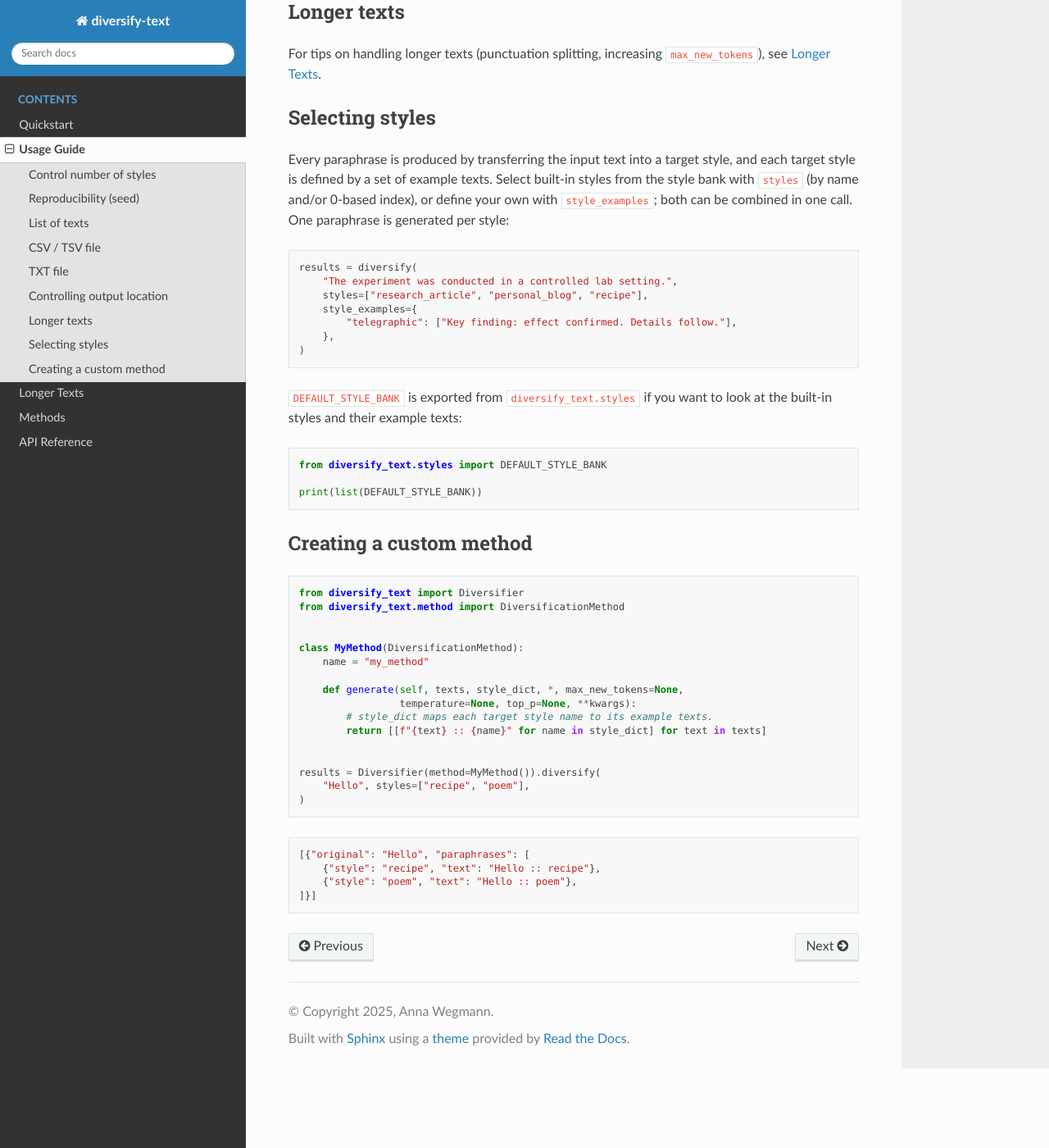
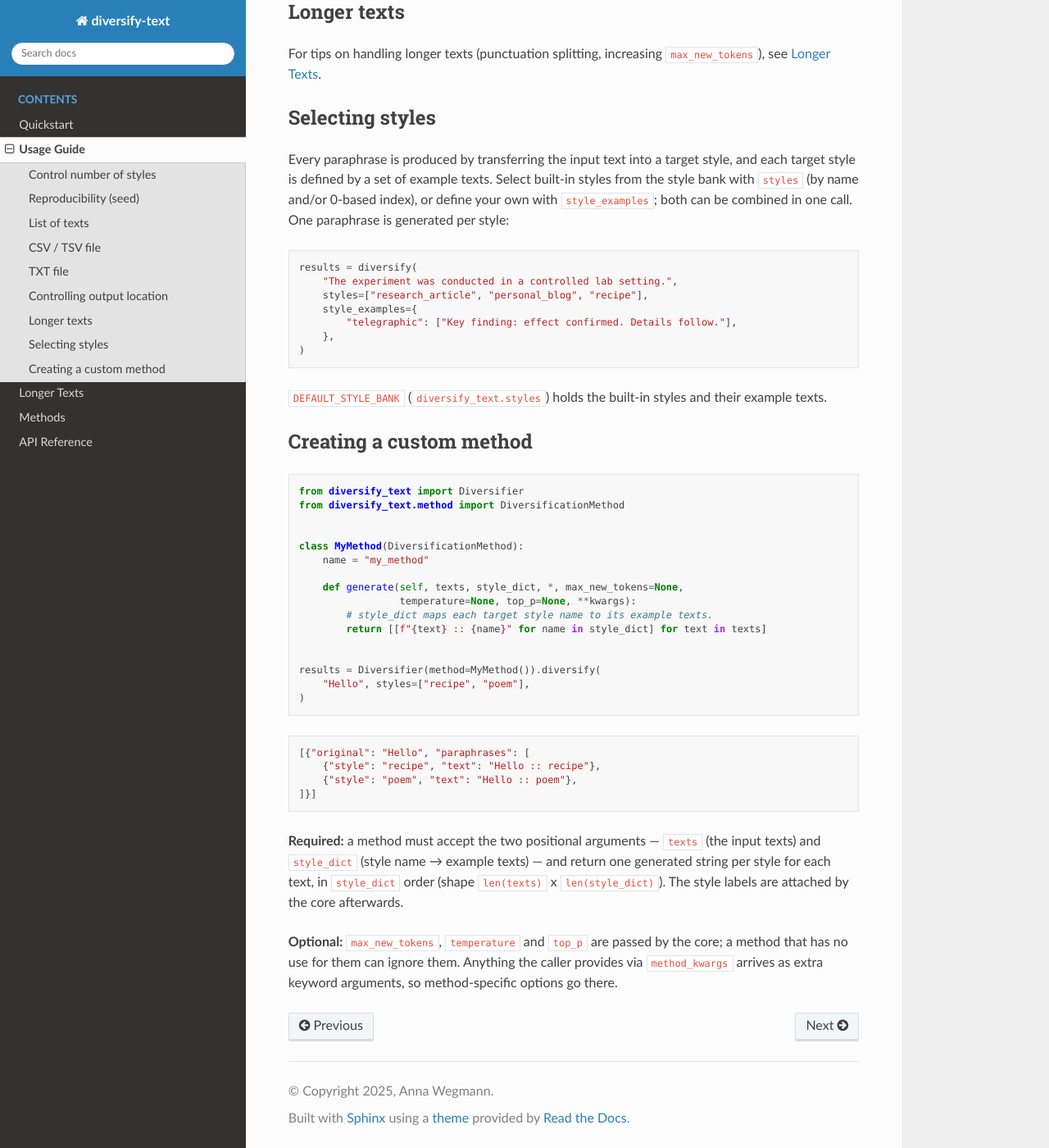
Before and after one commit to AnnaWegmann/diversify_text, a Sphinx documentation site: the page built from docs/usage.rst, in a window 1280 px wide and 1400 px high, scrolled down 2112 px. Shown: the whole window at 82% size. Built offline with Sphinx 7.4.7 and the Read the Docs theme 3.1.0, drawn with Linux system fonts in a browser that asks for light colours; some of the changed text lies outside the part shown.

Commit message:
- address review: valid jsonl example instead of text highlighting, drop print example, state the generate contract
Co-Authored-By: Claude Fable 5 <noreply@anthropic.com>

```diff
--- a/docs/usage.rst
+++ b/docs/usage.rst
@@ -70,10 +70,10 @@ Reads the file and writes a JSONL file next to the input
 
 Each line in the JSONL output is one JSON object:
 
-.. code-block:: text
+.. code-block:: json
 
-   {"original": "Jane is a ...", "paraphrases": [{"style": "...", "text": "Jane works as a ..."}, ...]}
-   {"original": "John studied ...", "paraphrases": [{"style": "...", "text": "John was educated ..."}, ...]}
+   {"original": "Jane is a ...", "paraphrases": [{"style": "informal_tinystyler", "text": "Jane works as a ..."}]}
+   {"original": "John studied ...", "paraphrases": [{"style": "informal_tinystyler", "text": "John was educated ..."}]}
 
 TXT file
 --------
@@ -134,14 +134,8 @@ combined in one call. One paraphrase is generated per style:
        },
    )
 
-``DEFAULT_STYLE_BANK`` is exported from ``diversify_text.styles`` if you
-want to look at the built-in styles and their example texts:
-
-.. code-block:: python
-
-   from diversify_text.styles import DEFAULT_STYLE_BANK
-
-   print(list(DEFAULT_STYLE_BANK))
+``DEFAULT_STYLE_BANK`` (``diversify_text.styles``) holds the built-in
+styles and their example texts.
 
 .. _creating-a-custom-method:
 
@@ -173,3 +167,14 @@ Creating a custom method
        {"style": "recipe", "text": "Hello :: recipe"},
        {"style": "poem", "text": "Hello :: poem"},
    ]}]
+
+**Required:** a method must accept the two positional arguments —
+``texts`` (the input texts) and ``style_dict`` (style name → example
+texts) — and return one generated string per style for each text, in
+``style_dict`` order (shape ``len(texts)`` x ``len(style_dict)``).
+The style labels are attached by the core afterwards.
+
+**Optional:** ``max_new_tokens``, ``temperature`` and ``top_p`` are
+passed by the core; a method that has no use for them can ignore them.
+Anything the caller provides via ``method_kwargs`` arrives as extra
+keyword arguments, so method-specific options go there.
```
